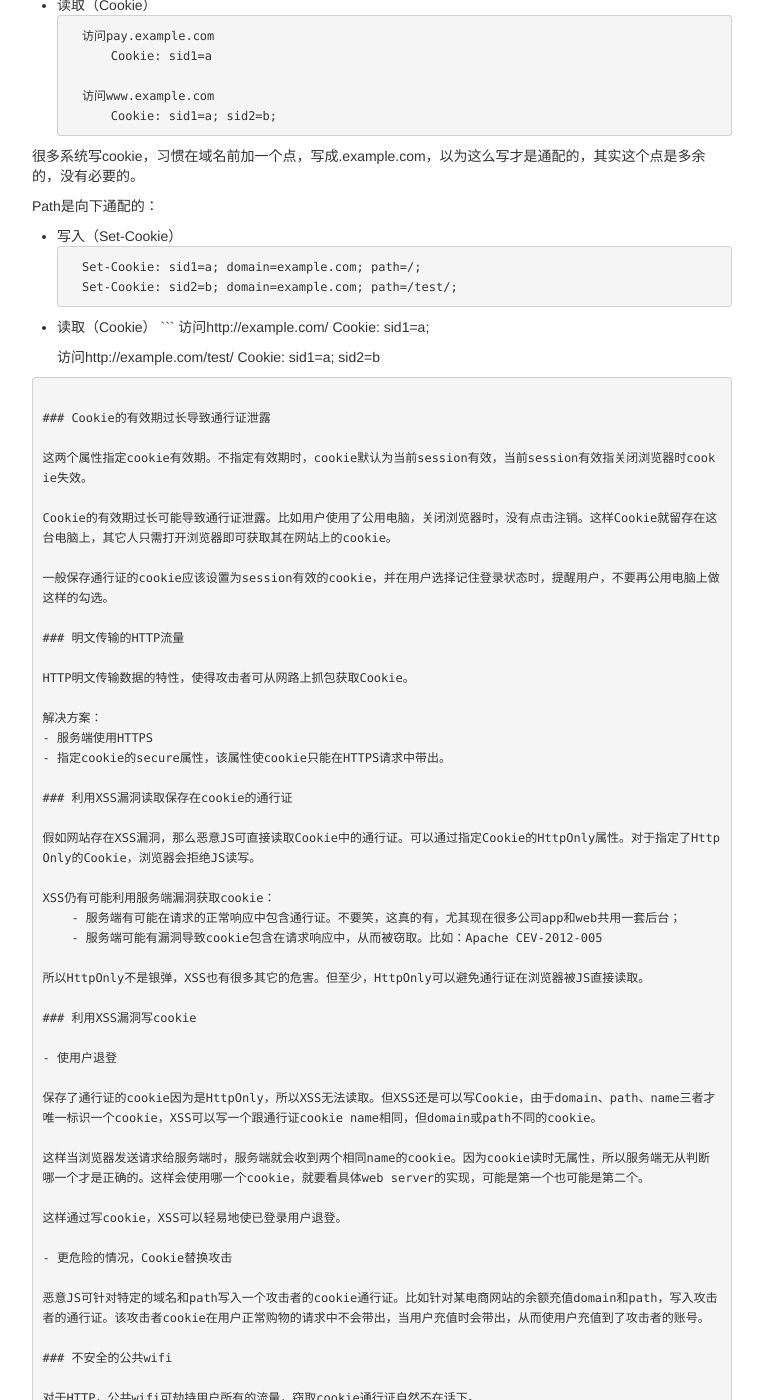
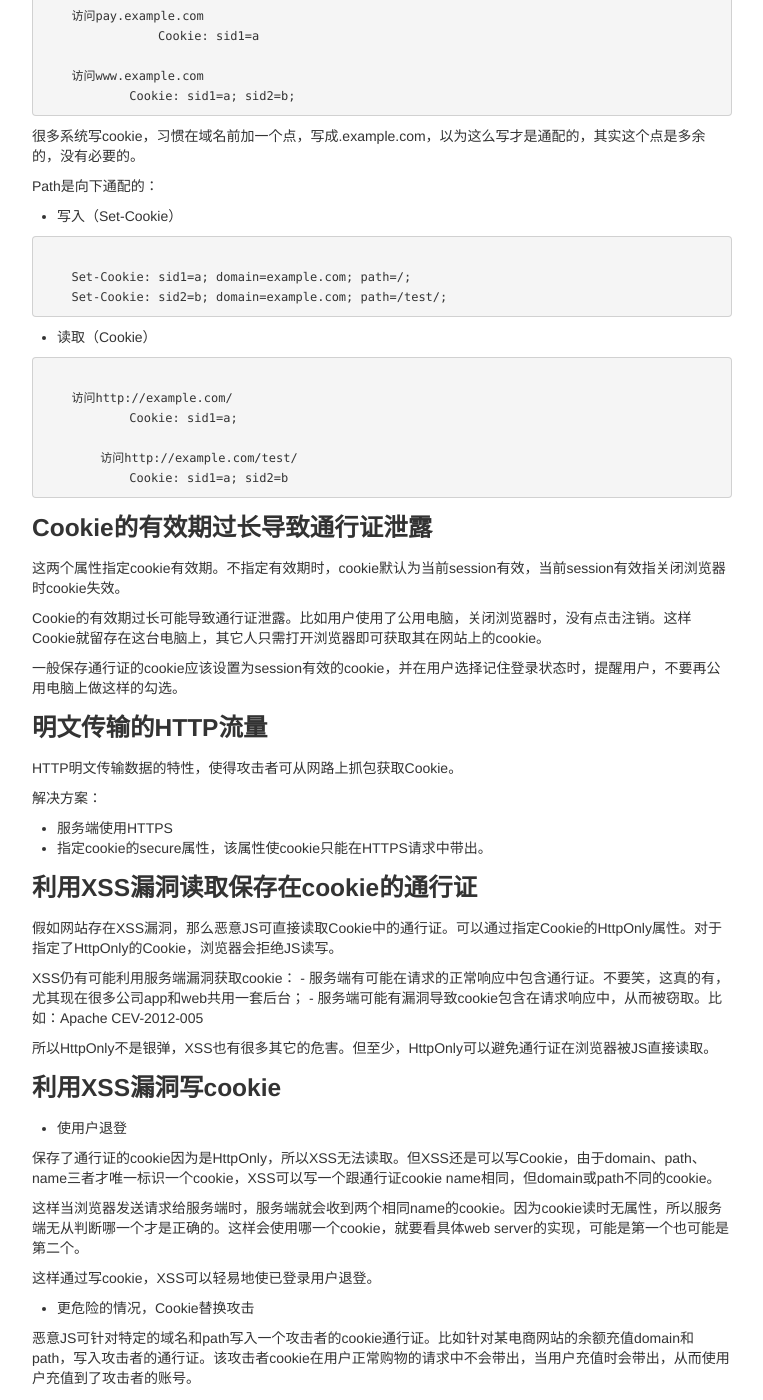
Before and after one commit to ZhaoX/zhaox.github.com, a Jekyll site: the page built from _posts/2017-02-11-cookie-and-passport-security.md, in a window 1280 px wide and 1400 px high, scrolled down 1384 px. Shown: the whole window, without its empty margins (258-1021 px from the left). Built offline with Jekyll 4.4.1, drawn with Linux system fonts in a browser that asks for light colours; comment, search, counter and statistics services are not loaded; some of the changed text lies outside the part shown.

Commit message:
md sytanx

````diff
--- a/_posts/2017-02-11-cookie-and-passport-security.md
+++ b/_posts/2017-02-11-cookie-and-passport-security.md
@@ -41,17 +41,17 @@ Domain、Path、Name三者唯一确定一个cookie。其它属性仅用作读写
 
 Domain是向上通配的：
 
-- 写入（Set-Cookie）
-```
-    访问www.example.com：
+- 写入（Set-Cookie）访问www.example.com
 
+```javascript
     Set-Cookie: sid1=a; domain=example.com; path=/;            接受
     Set-Cookie: sid2=b; domain=www.example.com; path=/;        接受
     Set-Cookie: sid3=c; domain=pay.example.com; path=/;        拒绝
 ```
 
 - 读取（Cookie）
-```
+
+```javascript
     访问pay.example.com
 		Cookie: sid1=a
 
@@ -65,20 +65,24 @@ Domain是向上通配的：
 Path是向下通配的：
 
 - 写入（Set-Cookie）
-```
+
+```javascript
+
     Set‐Cookie: sid1=a; domain=example.com; path=/;
     Set‐Cookie: sid2=b; domain=example.com; path=/test/;
 ```
 
 - 读取（Cookie）
-```
+
+```javascript
+
     访问http://example.com/
 	    Cookie: sid1=a;
 
 	访问http://example.com/test/
 	    Cookie: sid1=a; sid2=b
+```
 
-```
 
 ### Cookie的有效期过长导致通行证泄露
 
@@ -143,7 +147,8 @@ XSS仍有可能利用服务端漏洞获取cookie：
 
 HSTS通过设置strict‐transport‐security头，来告知浏览器，对当前域名以及所有子域名，都只使用HTTPS访问。
 
-```
+``` javascript
+
 让浏览器对当前域名及子域名，强制进行HTTPS访问：
 
 strict‐transport‐security: max‐age=15552000;includeSubDomains;
````
